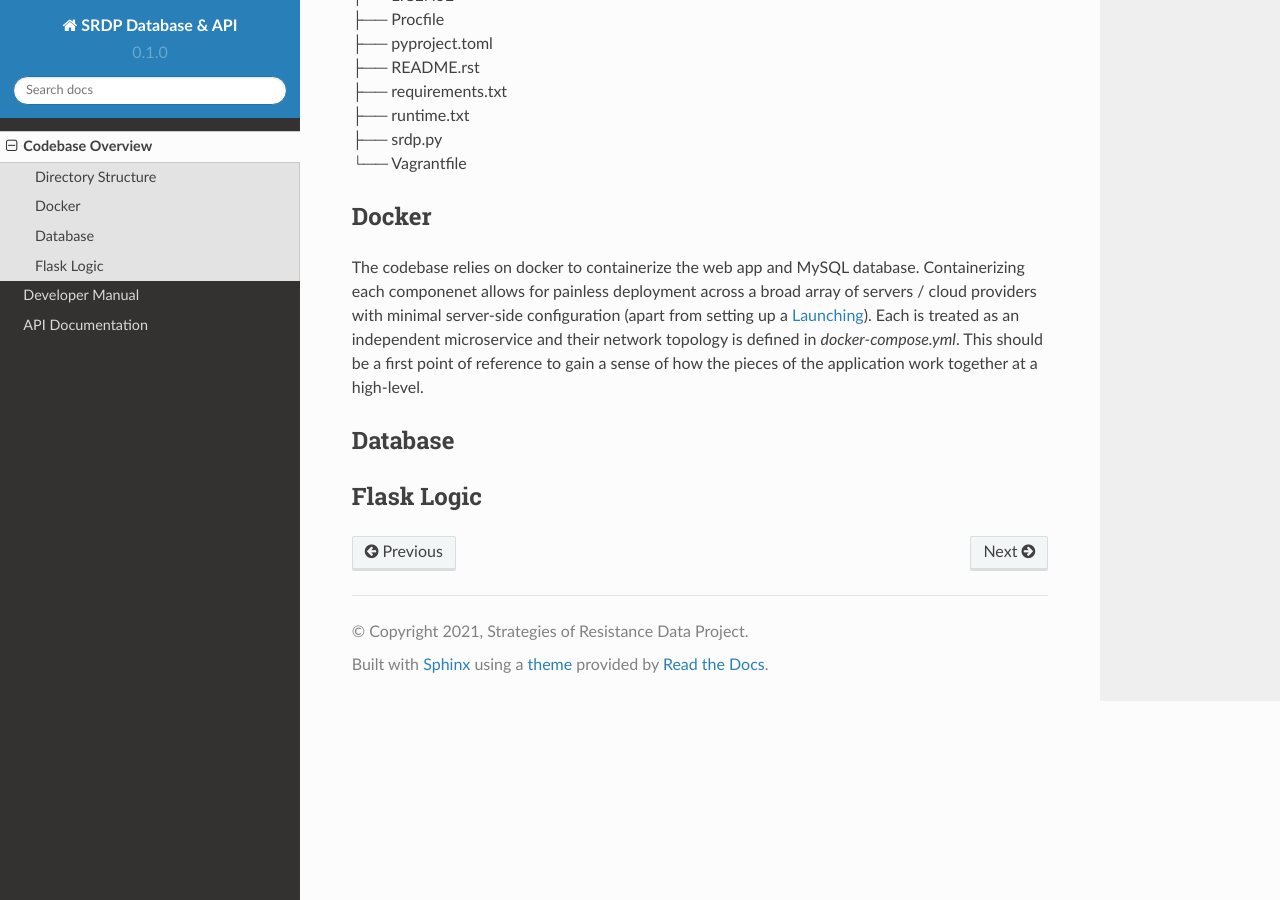
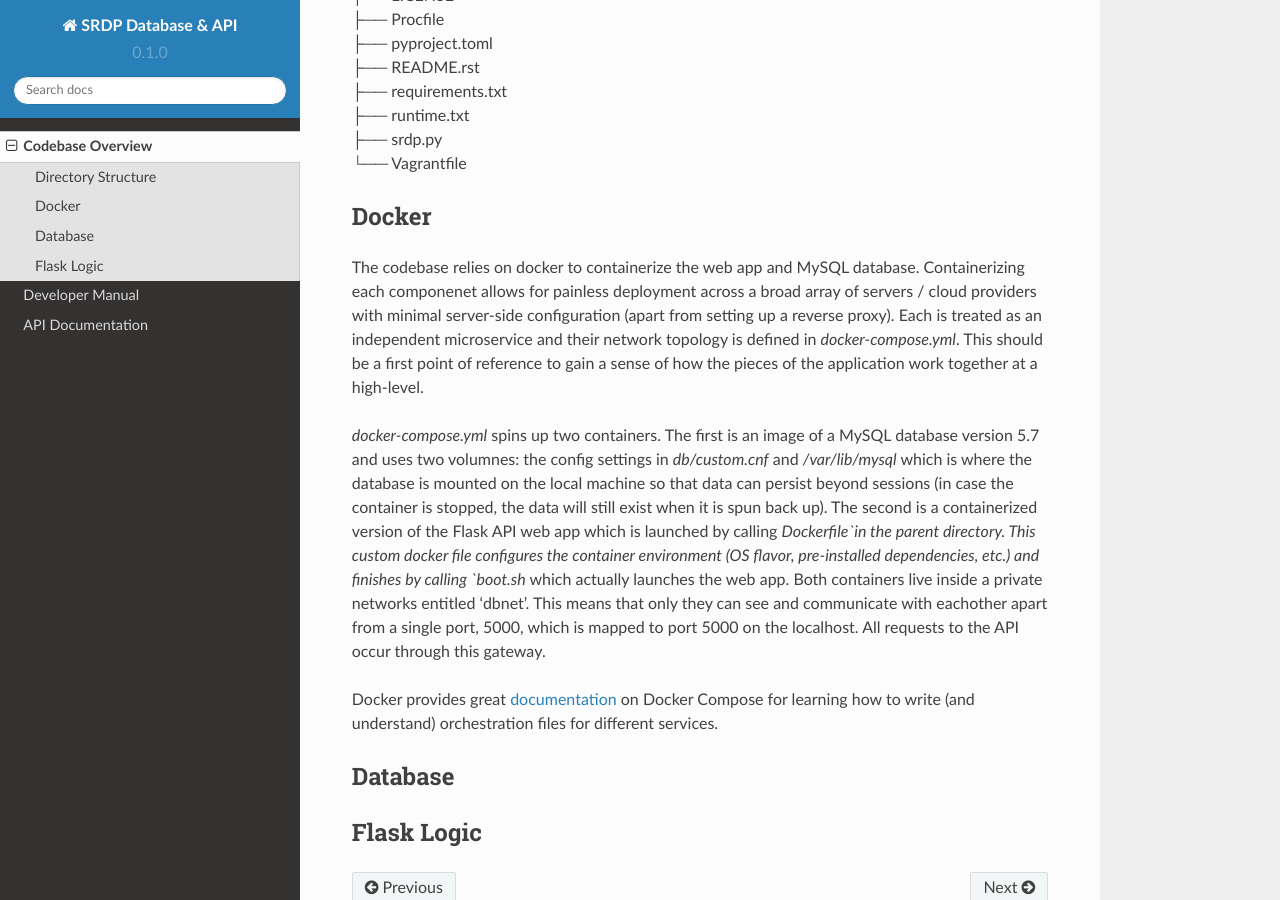
Before and after one commit to EandrewJones/srdp-database, a Sphinx documentation site: the page built from docs/source/codebase.rst, in a window 1280 px wide and 900 px high, scrolled down 1192 px. Built offline with Sphinx 7.4.7 and the Read the Docs theme 2.0.0, drawn with Linux system fonts in a browser that asks for light colours.

Commit message:
docker finished

```diff
--- a/docs/source/codebase.rst
+++ b/docs/source/codebase.rst
@@ -64,9 +64,19 @@ Docker
 
 The codebase relies on docker to containerize the web app and MySQL database. Containerizing each componenet allows for
 painless deployment across a broad array of servers / cloud providers with minimal server-side configuration
-(apart from setting up a :ref:`reverse proxy`). Each is treated as an independent microservice and their
+(apart from setting up a reverse proxy). Each is treated as an independent microservice and their
 network topology is defined in `docker-compose.yml`. This should be a first point of reference to gain a sense of how
 the pieces of the application work together at a high-level.
+
+`docker-compose.yml` spins up two containers. The first is an image of a MySQL database version 5.7 and uses two volumnes: the config settings in `db/custom.cnf` and
+`/var/lib/mysql` which is where the database is mounted on the local machine so that data can persist beyond sessions (in case the container is stopped, the data will still exist
+when it is spun back up). The second is a containerized version of the Flask API web app which is launched by calling `Dockerfile`in the parent directory. This custom docker file
+configures the container environment (OS flavor, pre-installed dependencies, etc.) and finishes by calling `boot.sh` which actually launches the web app. Both containers live inside
+a private networks entitled 'dbnet'. This means that only they can see and communicate with eachother apart from a single port, 5000, which is mapped to port 5000 on the localhost.
+All requests to the API occur through this gateway.
+
+Docker provides great `documentation <https://docs.docker.com/compose/>`_ on Docker Compose for learning how to write (and understand) orchestration files for
+different services.
 
 .. _database:
 
```
